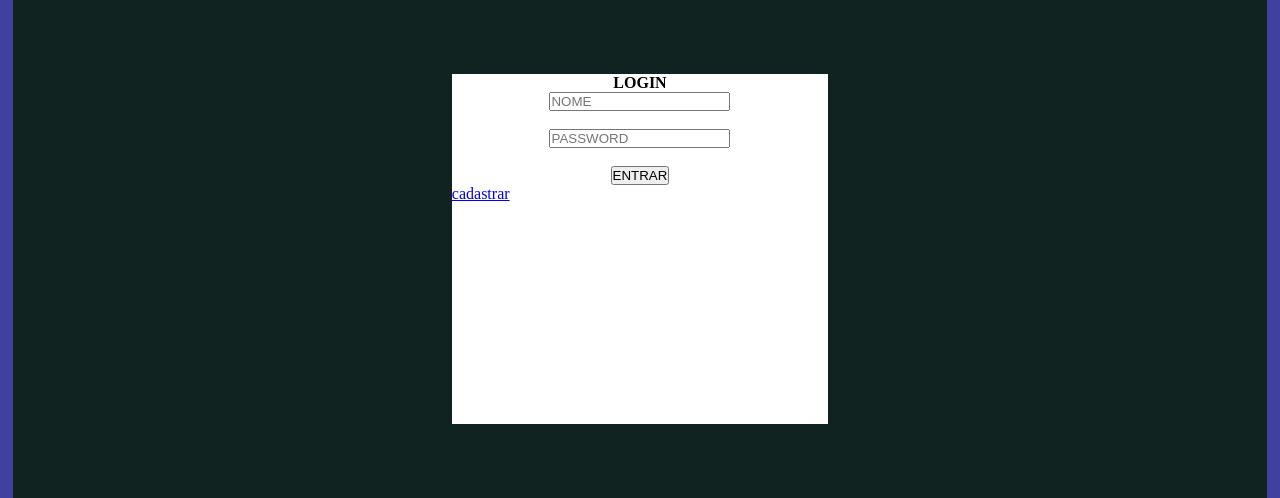
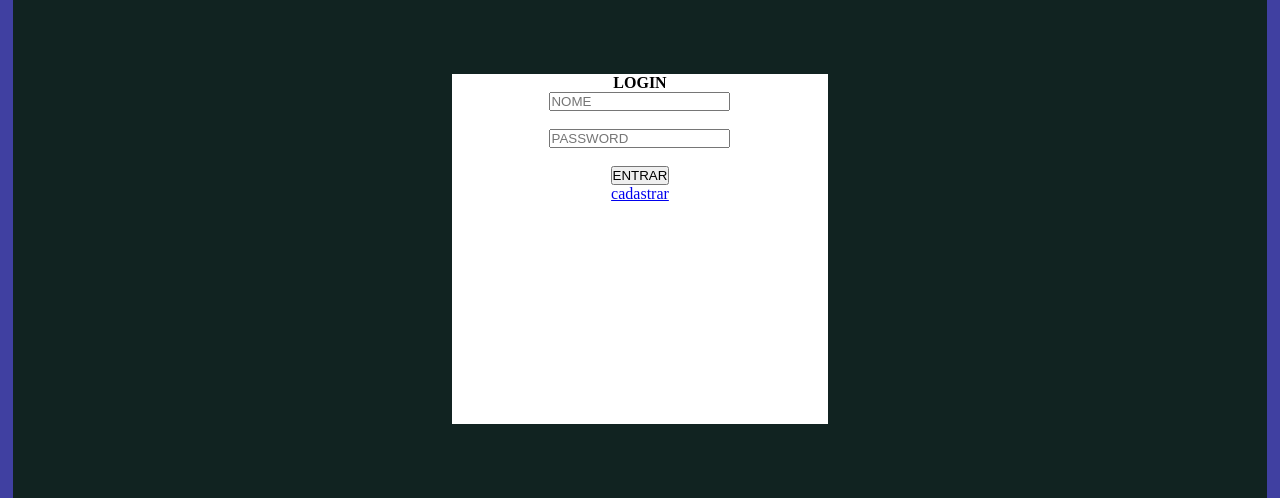
Before and after one commit to meca2017/Salim, a PHP site: page / in a window 1280 px wide. Shown: the part 411-909 px from the top of the page. Run offline with PHP 8.4, Linux system fonts and the light colour scheme.

Commit message:
layout da pagina de login 20/09 22:28

```diff
--- a/layout_login.css
+++ b/layout_login.css
@@ -63,6 +63,13 @@ input{
 	margin-right: auto;
 }
 
+a{
+	display: block;
+	margin-left: auto;
+	margin-right:auto;
+	text-align: center;
+}
+
 footer{
 	width: 100%;
 	height:100px;
```
